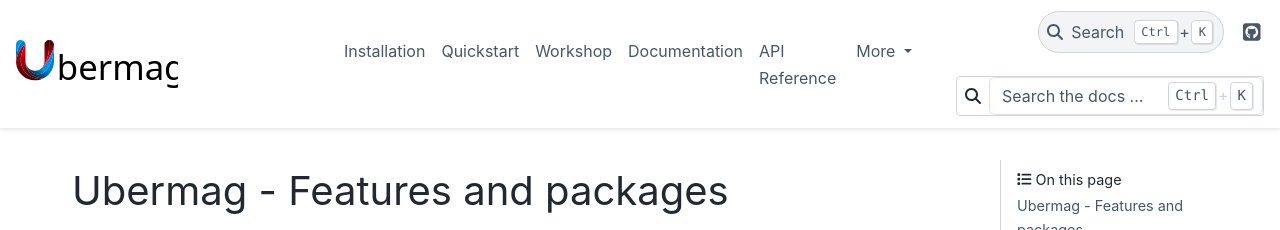
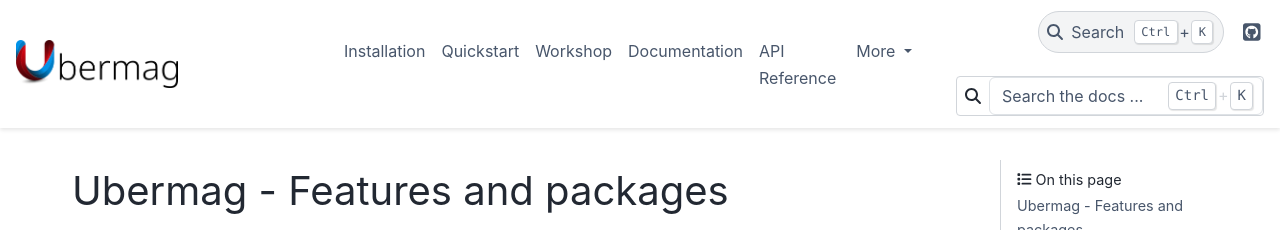
Before and after one commit to ubermag/ubermag.github.io, a Sphinx documentation site: the page built from source/index.rst, in a window 1280 px wide. Shown: the top 230 px of the page. Built offline with Sphinx 7.4.7 and the PyData theme 0.15.4, drawn with Linux system fonts in a browser that asks for light colours; pages that are not in the unit, such as notebooks, are missing from menus.

Commit message:
Logo as png.

```diff
--- a/source/conf.py
+++ b/source/conf.py
@@ -62,7 +62,7 @@
 # a list of builtin themes.
 #
 html_theme = 'pydata_sphinx_theme'
-html_logo = "_static/logoL.svg"
+html_logo = "_static/logoL.png"
 html_sidebars = {
     "**": ["sidebar-nav-bs"],
     "installation": [],
```
Also changed, not shown: source/_static/logoL.png (added).
